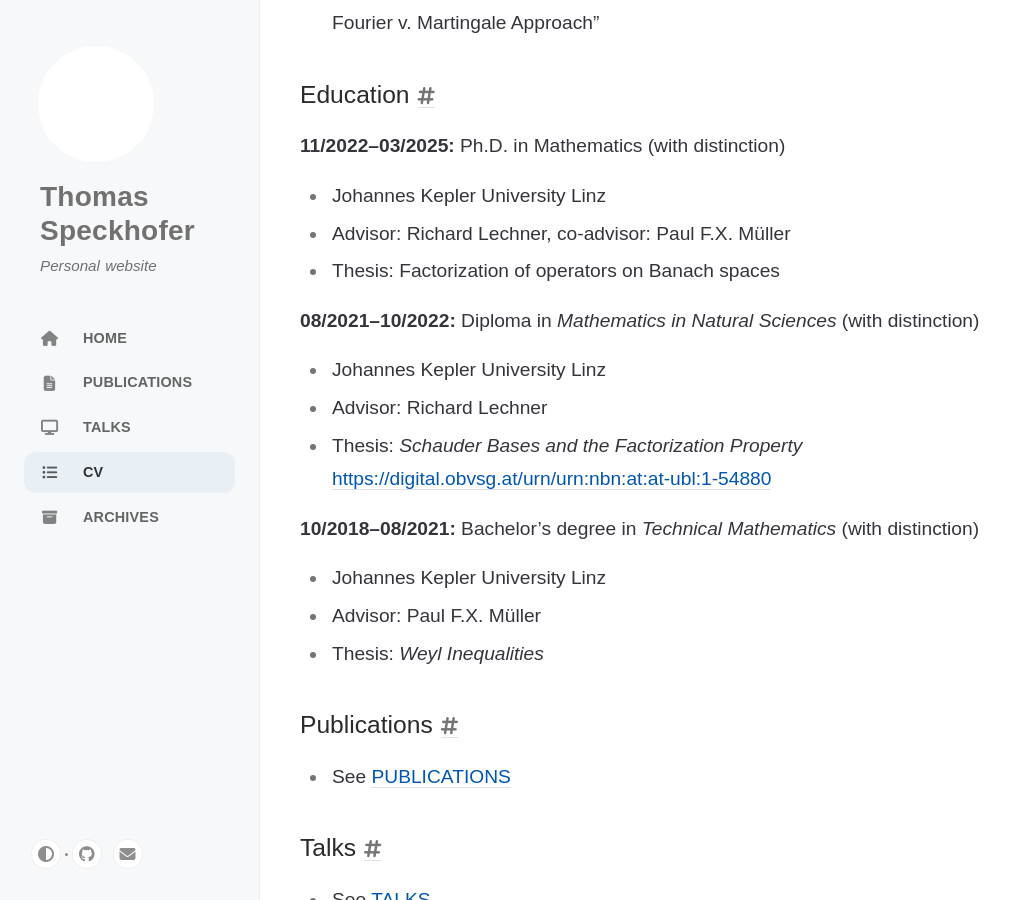
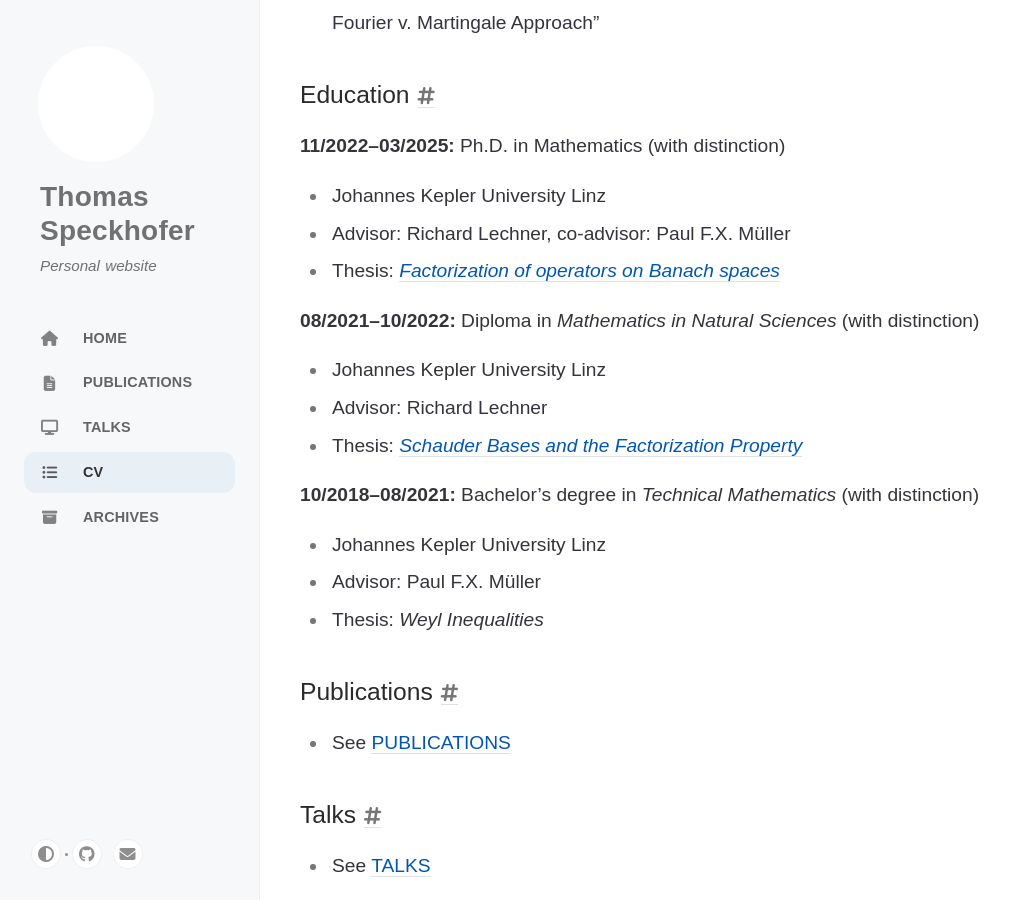
Before and after one commit to speckhofer/speckhofer.github.io, a Jekyll site: the page built from _tabs/cv.md, in a window 1280 px wide and 900 px high, scrolled down 856 px. Shown: the whole window, without its empty margins (0-1018 px from the left). Built offline with Jekyll 4.4.1, drawn with Linux system fonts in a browser that asks for light colours; cached includes are drawn as plain includes; part of the change alters nothing that is shown.

Commit message:
Update cv.md

```diff
--- a/_tabs/cv.md
+++ b/_tabs/cv.md
@@ -27,12 +27,12 @@ title: CV
 **11/2022--03/2025:** Ph.D. in Mathematics (with distinction)
 - Johannes Kepler University Linz
 - Advisor: Richard Lechner, co-advisor: Paul F.X. Müller
-- Thesis: Factorization of operators on Banach spaces
+- Thesis: [_Factorization of operators on Banach spaces_](https://epub.jku.at/urn/urn:nbn:at:at-ubl:1-86476)
 
 **08/2021--10/2022:** Diploma in _Mathematics in Natural Sciences_ (with distinction)
 - Johannes Kepler University Linz
 - Advisor: Richard Lechner
-- Thesis: _Schauder Bases and the Factorization Property_ [https://digital.obvsg.at/urn/urn:nbn:at:at-ubl:1-54880](https://digital.obvsg.at/urn/urn:nbn:at:at-ubl:1-54880)
+- Thesis: [_Schauder Bases and the Factorization Property_](https://digital.obvsg.at/urn/urn:nbn:at:at-ubl:1-54880)
 
 **10/2018--08/2021:** Bachelor's degree in _Technical Mathematics_ (with distinction)
 - Johannes Kepler University Linz
```
